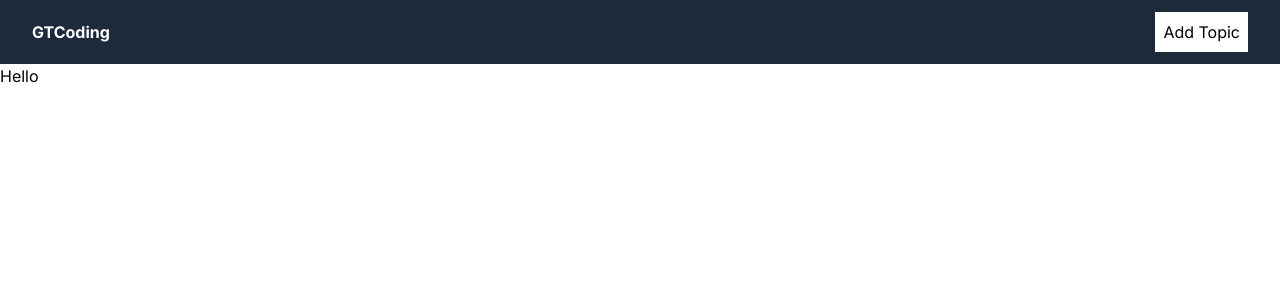
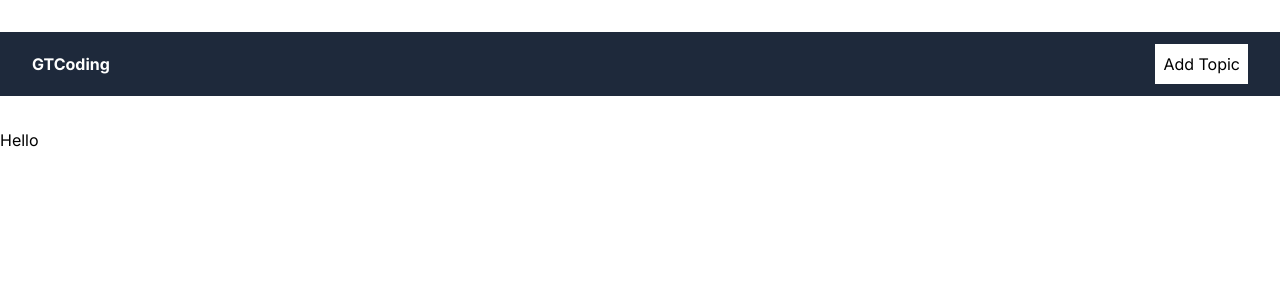
Before and after one commit to Yankhoba92/crudmongodb, a Next.js app: page / in a window 1280 px wide. Shown: the top 300 px of the page. Built offline with nearby package versions, Linux system fonts and the light colour scheme.

Commit message:
💄 some style for homePage

```diff
--- a/app/layout.js
+++ b/app/layout.js
@@ -1,6 +1,7 @@
 import { Inter } from "next/font/google";
 import "./globals.css";
 import Navbar from "@/components/Navabar";
+
 
 const inter = Inter({ subsets: ["latin"] });
 
@@ -13,9 +14,9 @@ export default function RootLayout({ children }) {
   return (
     <html lang="en">
       <body className={inter.className}>
-        <div className="max-w3xl"></div>
+        <div className="max-w3xl mx-auto p-4"></div>
         <Navbar/>
-          {children}
+        <div className="mt-8">{children}</div>
         </body>
     </html>
   );
```
